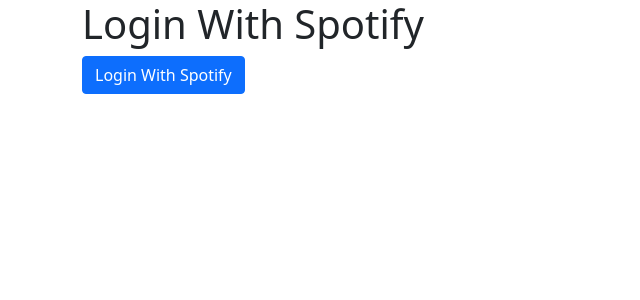
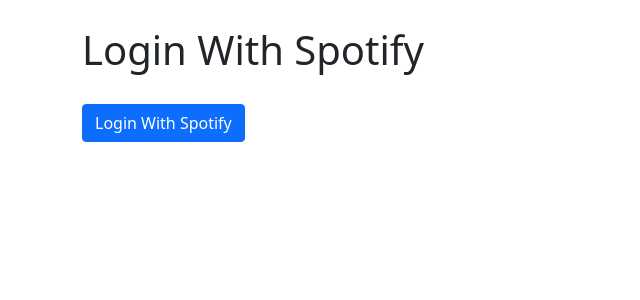
Before and after one commit to nickdibari/SpotifyAnalyze, a Flask app: template templates/homepage.html in a window 1280 px wide. Shown: the top 300 px of the page, without its empty margins (0-640 px from the left). Run offline with Flask 2, Linux system fonts and the light colour scheme; the template is opened without the code that fills it: most values are stand-ins (such as "Sample title", 1, 10 or a date in 2020).

Commit message:
Add spacing to elements

```diff
--- /dev/null
+++ b/static/css/base.css
@@ -0,0 +1,3 @@
+#content {
+    margin-top: 2%;
+}
--- /dev/null
+++ b/static/css/homepage.css
@@ -0,0 +1,3 @@
+#spotify-auth-button {
+    margin-top: 2%;
+}
--- a/templates/base.html
+++ b/templates/base.html
@@ -3,6 +3,7 @@
     <title>Spotify Analyze</title>
     <meta name="viewport" content="width=device-width, initial-scale=1">
     <link href="https://cdn.jsdelivr.net/npm/bootstrap@5.0.0-beta1/dist/css/bootstrap.min.css" rel="stylesheet" integrity="sha384-giJF6kkoqNQ00vy+HMDP7azOuL0xtbfIcaT9wjKHr8RbDVddVHyTfAAsrekwKmP1" crossorigin="anonymous">
+    <link rel="stylesheet" type="text/css" href="{{ url_for('static', filename='css/base.css')}}">
     {% block superhead %}
     {% endblock %}
 </head>
--- a/templates/homepage.html
+++ b/templates/homepage.html
@@ -1,6 +1,10 @@
 {% extends 'base.html' %}
+
+{% block superhead %}
+    <link rel="stylesheet" type="text/css" href="{{ url_for('static', filename='css/homepage.css')}}">
+{% endblock %}
 
 {% block content %}
 <h1>Login With Spotify</h1>
-    <a href="{{ spotify_oauth_link }}"><button class="btn btn-primary">Login With Spotify</button></a>
+    <a href="{{ spotify_oauth_link }}"><button id="spotify-auth-button" class="btn btn-primary">Login With Spotify</button></a>
 {% endblock %}
```
